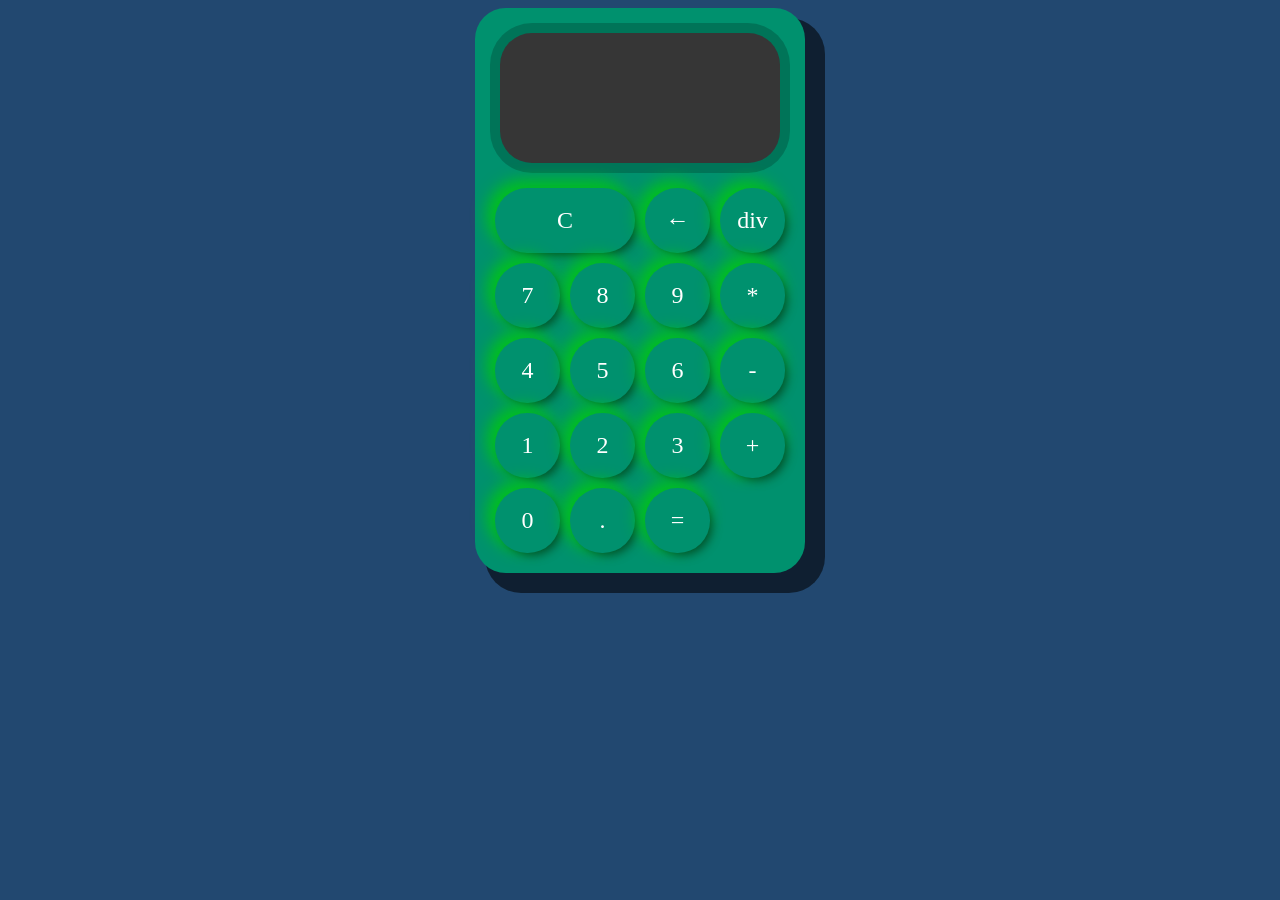
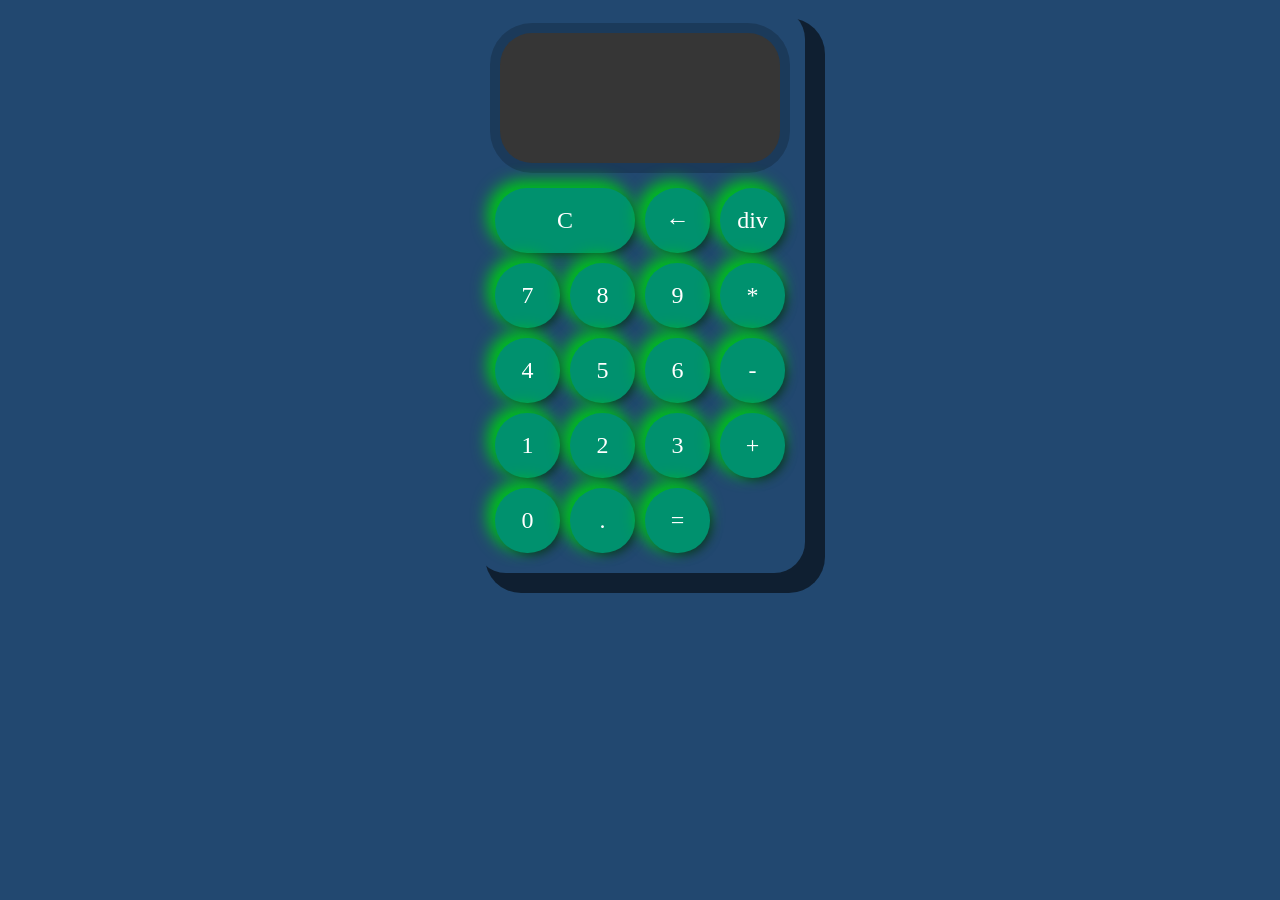

primer cambio del fondo

--- a/Calculadora en Javascript/css.css
+++ b/Calculadora en Javascript/css.css
@@ -18,7 +18,7 @@ BODY {
   display: grid;
   grid-template-columns: repeat(4, 75px);
   grid-template-rows: 160px repeat(5, 75px);
-  background-color: #00916e;
+  //background-color: #00916e;
   padding: 15px;
   border-radius: 31px;
   box-shadow: 15px 15px 0px 5px #00000090;
